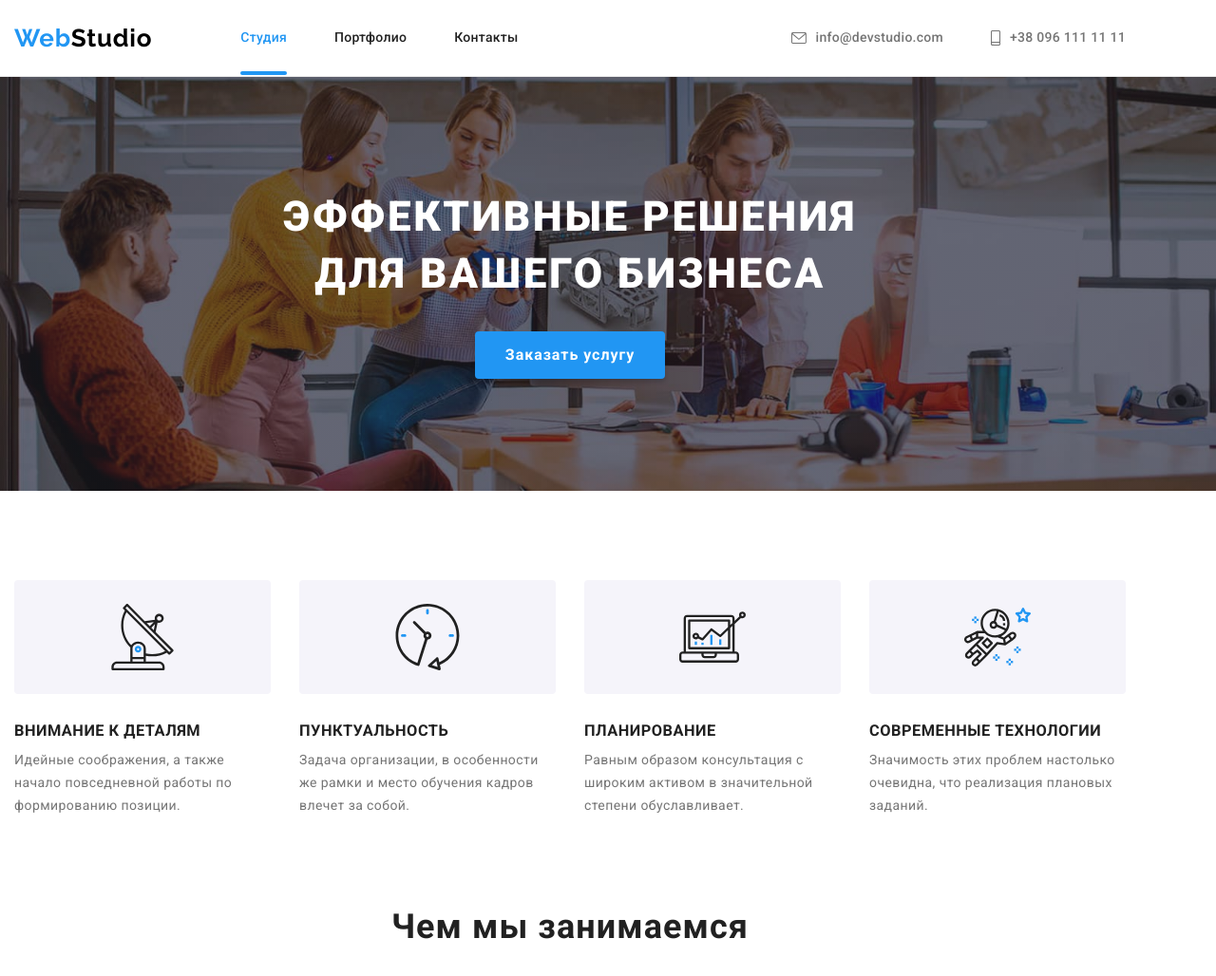
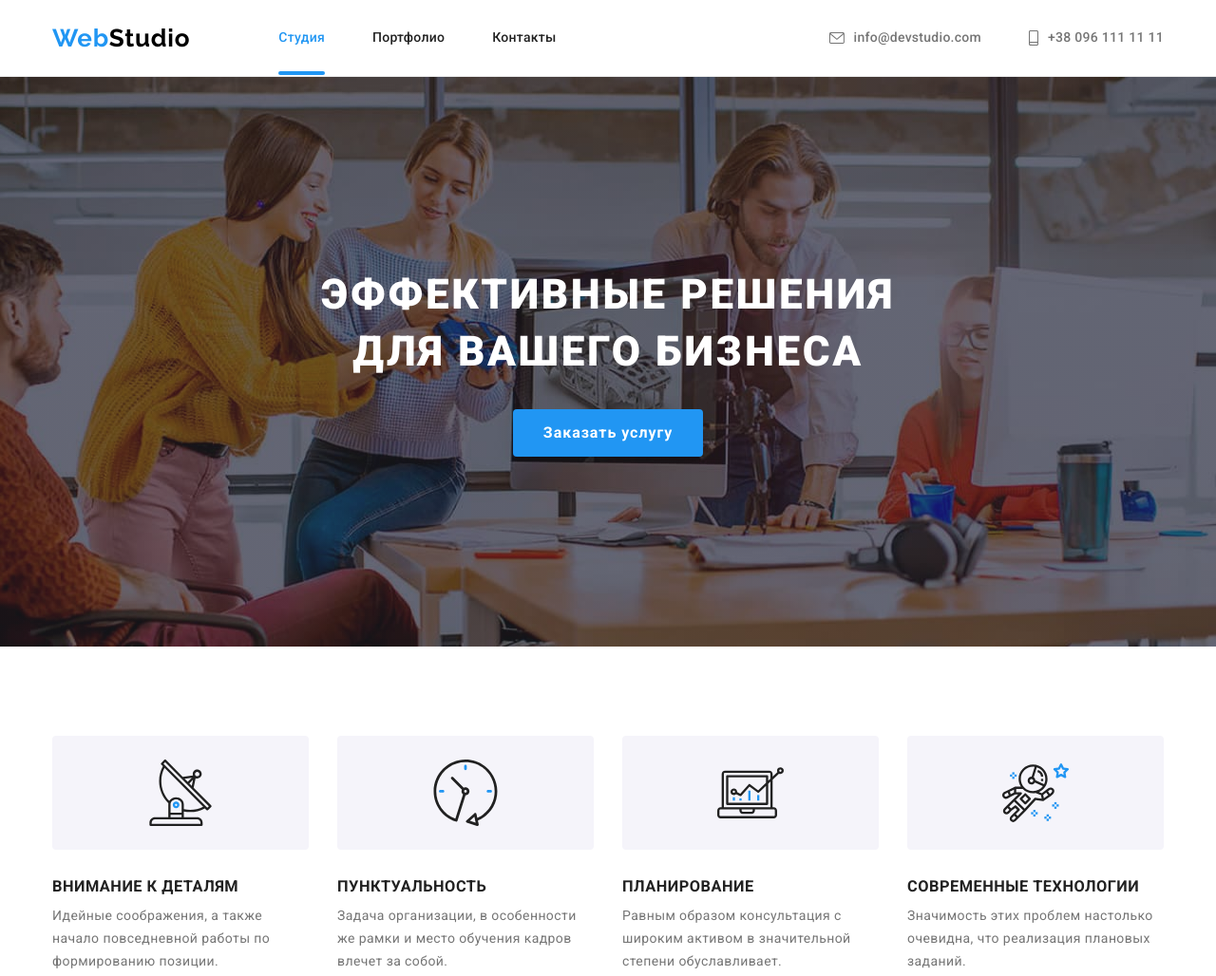
Before and after one commit to Tatiana-Romanenko/goit-markup-hw-08, a plain HTML site: page index.html in a window 1280 px wide. Shown: the top 1028 px of the page at 95% size. Drawn offline with nearby package versions, Linux system fonts and the light colour scheme.

Commit message:
Центрирование контейнера и правки паддингов бекграунда в Герое

```diff
--- a/sass/base/_container.scss
+++ b/sass/base/_container.scss
@@ -18,6 +18,7 @@
 @media screen and (min-width: 768px) {
   .container {
     width: 768px;
+    margin: 0 auto;
   }
 }
 
--- a/sass/layout/_hero.scss
+++ b/sass/layout/_hero.scss
@@ -8,8 +8,8 @@
   background-repeat: no-repeat;
   background-position: center;
   background-size: cover;
-  padding-top: 118px;
-  padding-bottom: 118px;
+  padding-top: 200px;
+  padding-bottom: 200px;
   margin: 0 auto;
 
   @media screen and (min-device-pixel-ratio: 2),
```
Also changed, not shown: css/main.css, css/main.min.css, css/portfolio.css, css/portfolio.min.css, 4 other files.
